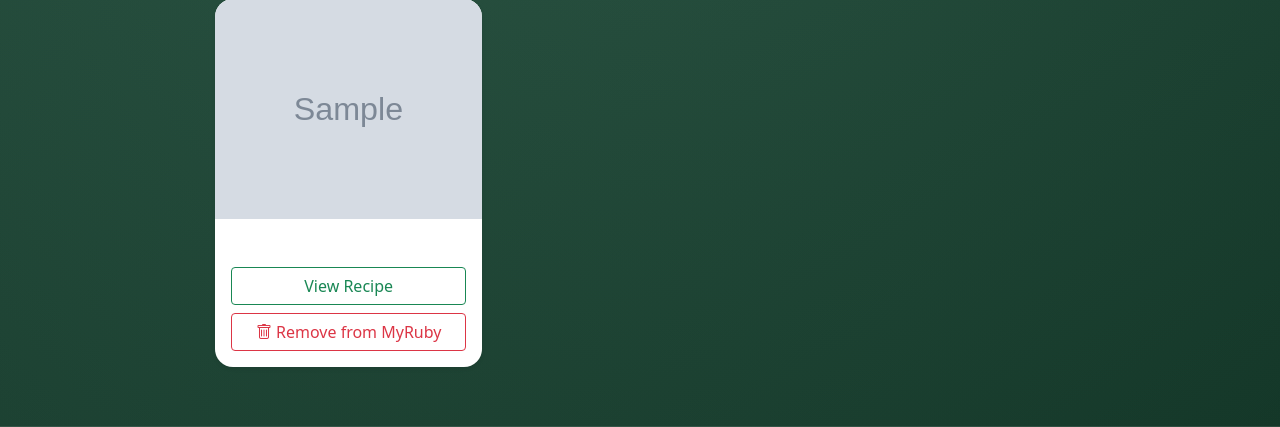
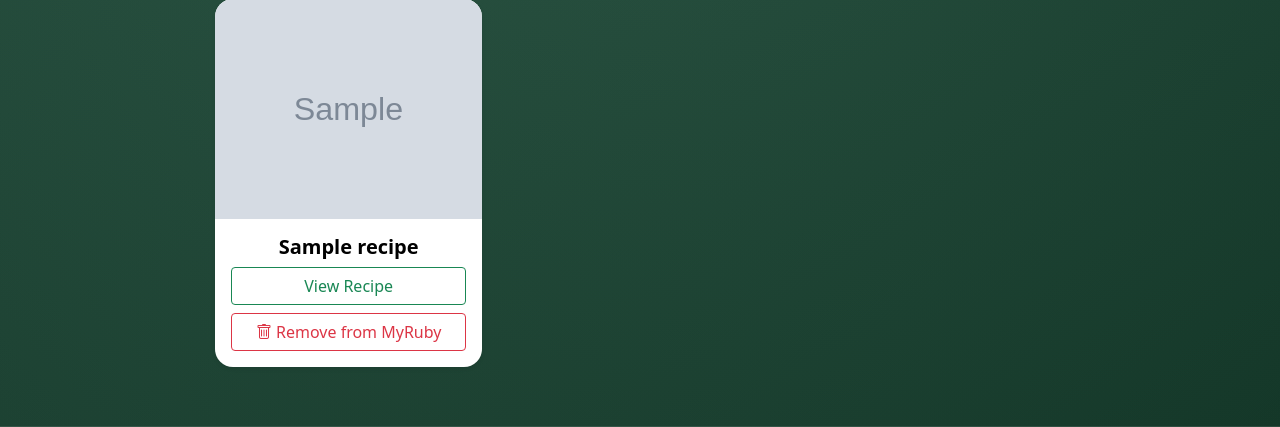
Before and after one commit to Ruby-Project-SEO/Ruby, a Flask app: template templates/myruby.html in a window 1280 px wide. Shown: the part 1173-1600 px from the top of the page. Run offline with Flask 3, Linux system fonts and the light colour scheme; the template is opened without the code that fills it: most values are stand-ins (such as "Sample title", 1, 10 or a date in 2020); grey boxes marked "Sample" are stand-in pictures.

Commit message:
Changed text color to black

```diff
--- a/static/styles.css
+++ b/static/styles.css
@@ -223,6 +223,10 @@ body {
     text-decoration: none;
     text-transform: uppercase;
     transition: background-color 0.2s ease, transform 0.2s ease;
+}
+
+.card-title {
+    color: black;
 }
 
 .signup-button:hover {
```
